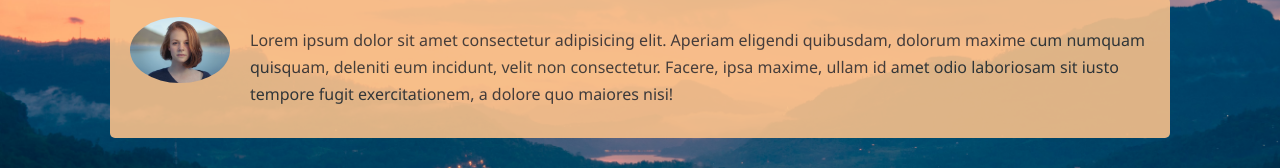
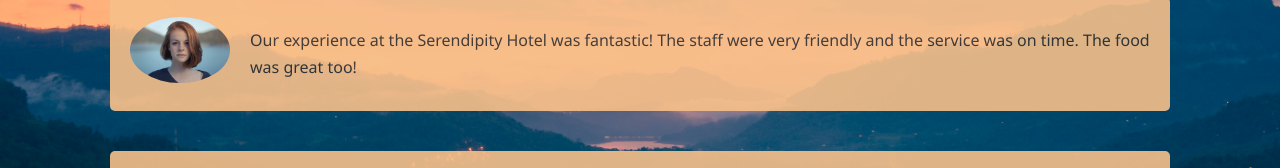
Before and after one commit to sanjulamadurapperuma/website-template, a website: page views/about.html in a window 1280 px wide. Shown: the part 607-775 px from the top of the page. Drawn offline with Linux system fonts and the light colour scheme.

Commit message:
Added sample testmonial

```diff
--- a/views/about.html
+++ b/views/about.html
@@ -43,7 +43,7 @@
         <h2 class="l-heading">Customer Testimonials</h2>
         <div class="testimonial bg-primary">
             <img src="./img/person-1.jpg" alt="Samantha">
-            <p>Lorem ipsum dolor sit amet consectetur adipisicing elit. Aperiam eligendi quibusdam, dolorum maxime cum numquam quisquam, deleniti eum incidunt, velit non consectetur. Facere, ipsa maxime, ullam id amet odio laboriosam sit iusto tempore fugit exercitationem, a dolore quo maiores nisi!</p>
+            <p>Our experience at the Serendipity Hotel was fantastic! The staff were very friendly and the service was on time. The food was great too!</p>
         </div>
 
         <div class="testimonial bg-primary">
```
